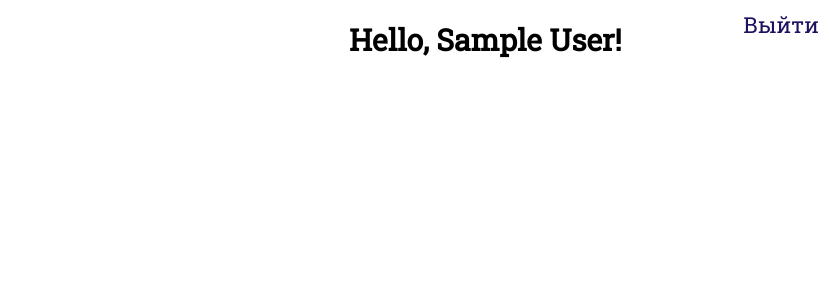
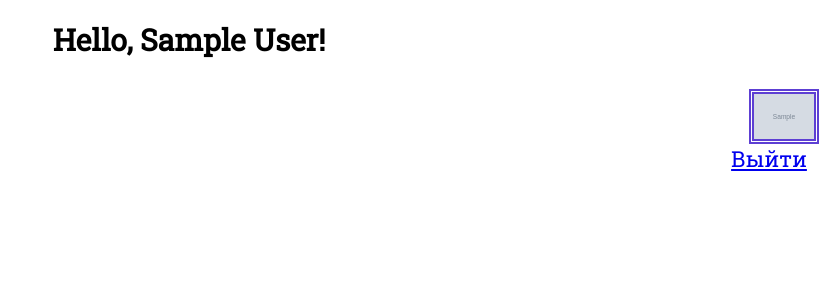
Before and after one commit to voskanyan777/Places-Remember, a Django app: page /main/ in a window 1280 px wide. Shown: the part 79-379 px from the top of the page, without its empty margins (451-1280 px from the left). Run offline with Django 5.2, Linux system fonts and the light colour scheme; a user stored in the database is signed in; tables that the repository leaves empty hold one stand-in row (values such as "Sample post"); grey boxes marked "Sample" are stand-in pictures.

Commit message:
The table layout with images has been changed. Added functionality for receiving a user's photo from VK

```diff
--- a/djangoProject/app/models.py
+++ b/djangoProject/app/models.py
@@ -6,7 +6,7 @@ User = get_user_model()
 
 class UserImage(models.Model):
     user = models.OneToOneField(User, on_delete=models.CASCADE, verbose_name="Пользователь")
-    image = models.ImageField(verbose_name="Изображение")
+    image = models.TextField(verbose_name="ссылка на изображение")
 
     class Meta:
         db_table = 'user_image'
@@ -14,7 +14,7 @@ class UserImage(models.Model):
         verbose_name_plural = "Изображении пользователей"
 
     def __str__(self):
-        return str(self.user.name)
+        return str(self.user.username)
 
 
 class Place(models.Model):
--- a/djangoProject/app/static/css/style.css
+++ b/djangoProject/app/static/css/style.css
@@ -37,8 +37,14 @@ h1{
     cursor: pointer;
 }
 .user-info{
-    position: relative;
-    margin-left: 800px;
+    text-align: center;
+}
+.user-image{
+    margin-left: 30px;
+    margin-top: 10px;
+    width: 60px;
+    border: thick double;
+    border-color: #5D3FD3;
 }
 .text-for-new-user{
     position: relative;
@@ -55,12 +61,12 @@ h1{
     margin-left: 50%;
     transform: translateX(-50%);
 }
-.logout-btn{
+.tools {
     position: absolute;
     right: 10px;
-    margin-top: 10px;
-    text-decoration: none;
-    color: #1d1160;
+    display: flex;
+    flex-direction: column;
+    align-items: center;
 }
 .main-info{
     display: flex;
--- a/djangoProject/app/views.py
+++ b/djangoProject/app/views.py
@@ -1,16 +1,25 @@
 from django.shortcuts import render
 from django.contrib.auth.decorators import login_required
 from django.contrib.auth import logout
-from .models import Place
+from .models import Place, UserImage
+from . import forms
 def index(request):
     return render(request, 'index.html')
 
 @login_required
 def main_page(request):
     user_places = Place.objects.filter(user=request.user)
-    context = {'user_places': user_places}
+    image_url = UserImage.objects.filter(user=request.user).values_list('image', flat=True)[0]
+    context = {
+        'user_places': user_places,
+        'image_url': image_url
+    }
     return render(request, 'main.html', context)
 
 def logout_user(request):
     logout(request)
     return render(request, 'index.html')
+
+def add_place(request):
+    form = forms.PlaceForm()
+    return render(request, 'forms.html', {'form': form})
--- a/djangoProject/djangoProject/urls.py
+++ b/djangoProject/djangoProject/urls.py
@@ -14,14 +14,15 @@ Including another URLconf
     1. Import the include() function: from django.urls import include, path
     2. Add a URL to urlpatterns:  path('blog/', include('blog.urls'))
 """
+from app.views import (index, main_page, logout_user, add_place)
 from django.contrib import admin
 from django.urls import path, include
-from app.views import index, main_page, logout_user
 
 urlpatterns = [
     path('admin/', admin.site.urls),
     path('', index),
     path('main/', main_page, name='main_page'),
     path('logout/', logout_user, name='logout'),
+    path('add_place/', add_place, name='add_place'),
     path('', include('social_django.urls', namespace='social')),
 ]
--- a/djangoProject/templates/main.html
+++ b/djangoProject/templates/main.html
@@ -1,8 +1,9 @@
 {% extends 'base.html' %}
 {% block content %}
 
-  <div class="main-info">
-    <h1 class="user-info"> Hello, {{user.first_name}} {{user.last_name}}!</h1>
+  <h1 class="user-info"> Hello, {{user.first_name}} {{user.last_name}}!</h1>
+  <div class="tools">
+    <img src="{{ image_url }}" alt="user image" class="user-image">
     <a href="{% url 'logout' %}" class="logout-btn">Выйти</a>
   </div>
   {% if not user_places %}
```
Also changed, not shown: djangoProject/app/forms.py (added, +9 -0 lines), djangoProject/app/social_auth_pipeline.py (+13 -0 lines), djangoProject/templates/forms.html (added, +9 -0 lines), djangoProject/app/migrations/0002_alter_userimage_image.py (added).
